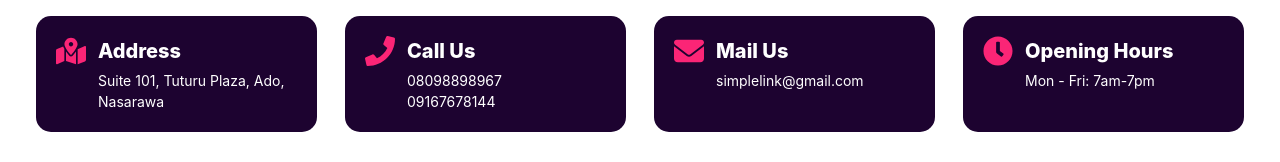
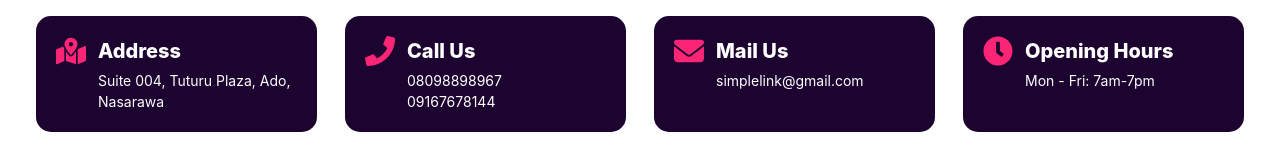
Before and after one commit to anyanwufrancis/Simplelinkprintingpress, a React (Vite) app: page /Contact in a window 1280 px wide. Shown: the part 1960-2122 px from the top of the page. Built offline with nearby package versions, Linux system fonts and the light colour scheme.

Commit message:
push update on one line

```diff
--- a/src/Components/Contact.tsx
+++ b/src/Components/Contact.tsx
@@ -54,7 +54,7 @@ export default function Contact() {
     };
 
     const info = [
-        { icon: <FaMapMarkedAlt />, title: "Address", detail: "Suite 101, Tuturu Plaza, Ado, Nasarawa", num: [] },
+        { icon: <FaMapMarkedAlt />, title: "Address", detail: "Suite 004, Tuturu Plaza, Ado, Nasarawa", num: [] },
         { icon: <FaPhone />, title: "Call Us", num: ['08098898967', '09167678144'], detail: "" },
         { icon: <FaEnvelope />, title: "Mail Us", detail: "simplelink@gmail.com", num: [] },
         { icon: <FaClock />, title: "Opening Hours", detail: "Mon - Fri: 7am-7pm", num: [] }
```
Also changed, not shown: public/printing press.webp (deleted).
